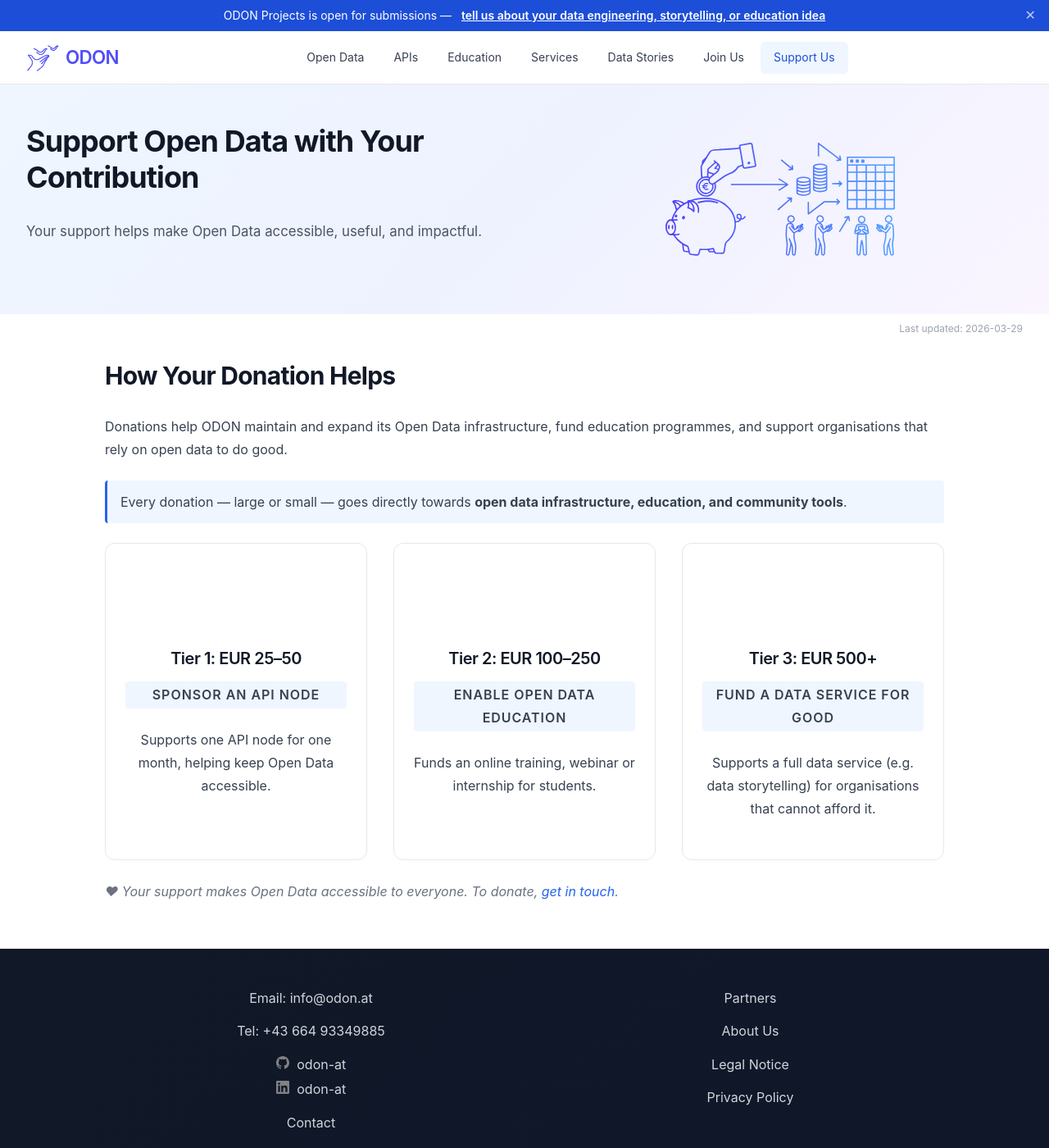
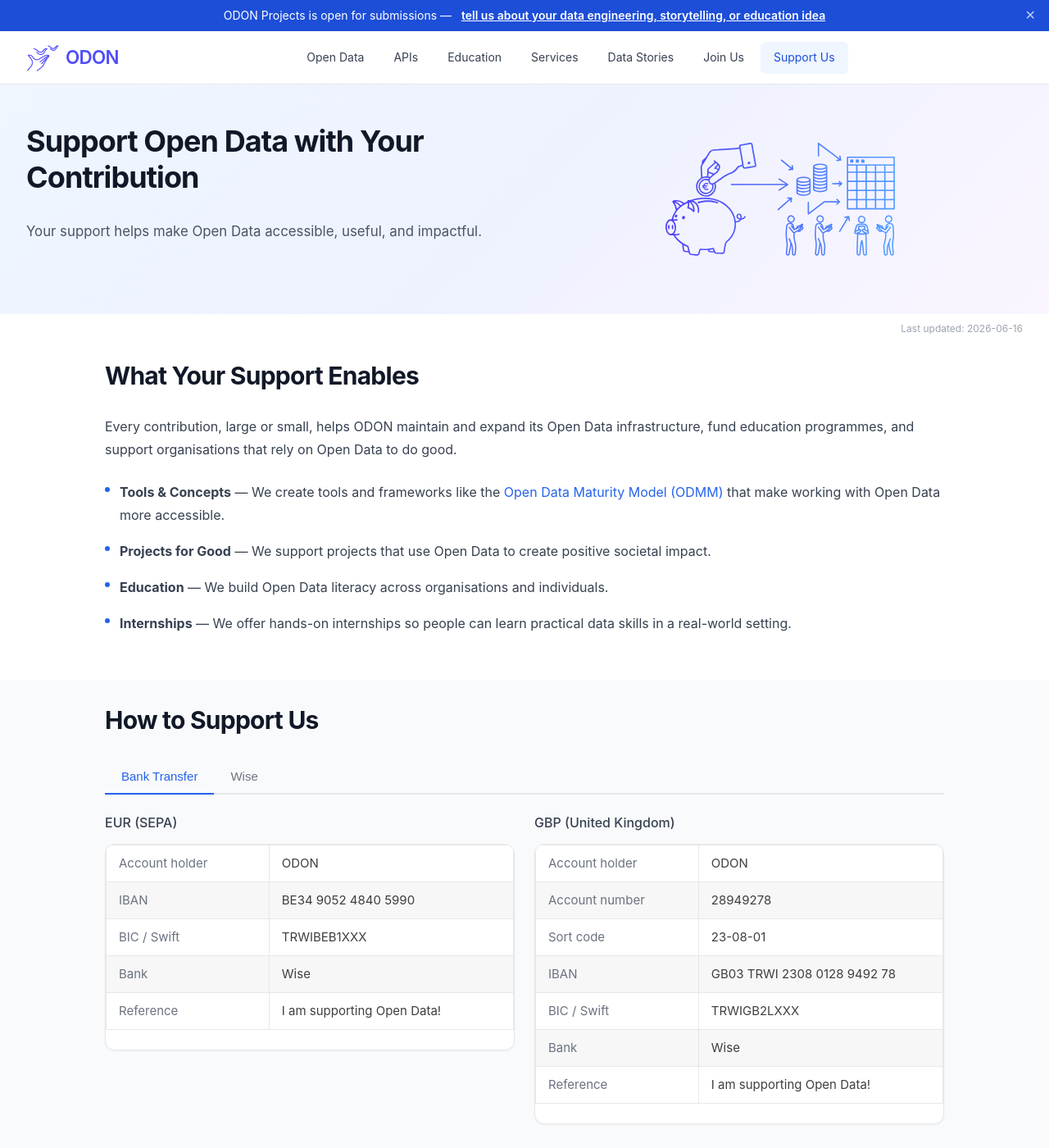
Before and after one commit to verein-odon/verein-odon.github.io, a Jekyll site: the page built from docs/en/supporters.md, in a window 1280 px wide and 1400 px high. Shown: the whole window at 82% size. Built offline with Jekyll 4.4.1, drawn with Linux system fonts in a browser that asks for light colours; some of the changed text lies outside the part shown.

Commit message:
Updated the 'Support Us' page

```diff
--- a/docs/en/supporters.md
+++ b/docs/en/supporters.md
@@ -5,41 +5,156 @@
 lang: en
 ref: supporters
 permalink: /en/supporters/
-last_updated: "2026-03-29 00:00"
+last_updated: "2026-06-16 00:00"
 ---
 
 <section class="section bg-white">
   <div class="container">
     <div class="content-section">
-      <h2>How Your Donation Helps</h2>
+      <h2>What Your Support Enables</h2>
       <p>
-        Donations help ODON maintain and expand its Open Data infrastructure, fund education programmes, and support organisations that rely on open data to do good.
+        Every contribution, large or small, helps ODON maintain and expand its Open Data infrastructure, fund education programmes, and support organisations that rely on Open Data to do good.
       </p>
-      <p style="background: #eff6ff; border-left: 3px solid #2563eb; padding: 0.75rem 1rem; border-radius: 0.25rem; margin-top: 1rem;">
-        Every donation — large or small — goes directly towards <b>open data infrastructure, education, and community tools</b>.
-      </p>
-      <div class="cards-grid">
-        <div class="card">
-          <div class="card-icon"></div>
-          <h3>Tier 1: EUR 25–50</h3>
-          <p class="membership-subtitle">Sponsor an API Node</p>
-          <p class="card-text">Supports one API node for one month, helping keep Open Data accessible.</p>
+      <ul class="bullet-list" style="margin-top: 1.5rem;">
+        <li>
+          <span class="bullet"></span>
+          <div>
+            <b>Tools &amp; Concepts</b> — We create tools and frameworks like the <a href="/en/open-data/#odmm">Open Data Maturity Model (ODMM)</a> that make working with Open Data more accessible.
+          </div>
+        </li>
+        <li>
+          <span class="bullet"></span>
+          <div>
+            <b>Projects for Good</b> — We support projects that use Open Data to create positive societal impact.
+          </div>
+        </li>
+        <li>
+          <span class="bullet"></span>
+          <div>
+            <b>Education</b> — We build Open Data literacy across organisations and individuals.
+          </div>
+        </li>
+        <li>
+          <span class="bullet"></span>
+          <div>
+            <b>Internships</b> — We offer hands-on internships so people can learn practical data skills in a real-world setting.
+          </div>
+        </li>
+      </ul>
+    </div>
+  </div>
+</section>
+
+<section class="section bg-gray">
+  <div class="container">
+    <div class="content-section">
+      <h2>How to Support Us</h2>
+      <div style="margin-top: 1.5rem;">
+        <div style="display: flex; border-bottom: 2px solid var(--color-gray-200);">
+          <button id="tab-sepa" onclick="showTab('sepa')"
+            style="padding: 0.75rem 1.25rem; border: none; background: none; cursor: pointer; font-weight: 500; font-size: 0.9375rem; color: var(--color-blue-600); border-bottom: 2px solid var(--color-blue-600); margin-bottom: -2px;">
+            Bank Transfer
+          </button>
+          <button id="tab-wise" onclick="showTab('wise')"
+            style="padding: 0.75rem 1.25rem; border: none; background: none; cursor: pointer; font-weight: 500; font-size: 0.9375rem; color: var(--color-gray-500); border-bottom: 2px solid transparent; margin-bottom: -2px;">
+            Wise
+          </button>
         </div>
-        <div class="card">
-          <div class="card-icon"></div>
-          <h3>Tier 2: EUR 100–250</h3>
-          <p class="membership-subtitle">Enable Open Data Education</p>
-          <p class="card-text">Funds an online training, webinar or internship for students.</p>
+        <div id="tabpanel-sepa" style="padding: 1.25rem 0; display: flex; gap: 1.5rem; flex-wrap: wrap; align-items: flex-start;">
+          <div style="flex: 1; min-width: 14rem;">
+            <p style="font-weight: 500; margin-bottom: 0.75rem;">EUR (SEPA)</p>
+            <div class="table-container">
+              <div class="table-wrapper">
+                <table>
+                  <tbody>
+                    <tr>
+                      <td style="color: var(--color-gray-500); width: 40%;">Account holder</td>
+                      <td>ODON</td>
+                    </tr>
+                    <tr>
+                      <td style="color: var(--color-gray-500);">IBAN</td>
+                      <td>BE34 9052 4840 5990</td>
+                    </tr>
+                    <tr>
+                      <td style="color: var(--color-gray-500);">BIC / Swift</td>
+                      <td>TRWIBEB1XXX</td>
+                    </tr>
+                    <tr>
+                      <td style="color: var(--color-gray-500);">Bank</td>
+                      <td>Wise</td>
+                    </tr>
+                    <tr>
+                      <td style="color: var(--color-gray-500);">Reference</td>
+                      <td>I am supporting Open Data!</td>
+                    </tr>
+                  </tbody>
+                </table>
+              </div>
+            </div>
+          </div>
+          <div style="flex: 1; min-width: 14rem;">
+            <p style="font-weight: 500; margin-bottom: 0.75rem;">GBP (United Kingdom)</p>
+            <div class="table-container">
+              <div class="table-wrapper">
+                <table>
+                  <tbody>
+                    <tr>
+                      <td style="color: var(--color-gray-500); width: 40%;">Account holder</td>
+                      <td>ODON</td>
+                    </tr>
+                    <tr>
+                      <td style="color: var(--color-gray-500);">Account number</td>
+                      <td>28949278</td>
+                    </tr>
+                    <tr>
+                      <td style="color: var(--color-gray-500);">Sort code</td>
+                      <td>23-08-01</td>
+                    </tr>
+                    <tr>
+                      <td style="color: var(--color-gray-500);">IBAN</td>
+                      <td>GB03 TRWI 2308 0128 9492 78</td>
+                    </tr>
+                    <tr>
+                      <td style="color: var(--color-gray-500);">BIC / Swift</td>
+                      <td>TRWIGB2LXXX</td>
+                    </tr>
+                    <tr>
+                      <td style="color: var(--color-gray-500);">Bank</td>
+                      <td>Wise</td>
+                    </tr>
+                    <tr>
+                      <td style="color: var(--color-gray-500);">Reference</td>
+                      <td>I am supporting Open Data!</td>
+                    </tr>
+                  </tbody>
+                </table>
+              </div>
+            </div>
+          </div>
         </div>
-        <div class="card">
-          <div class="card-icon"></div>
-          <h3>Tier 3: EUR 500+</h3>
-          <p class="membership-subtitle">Fund a Data Service for Good</p>
-          <p class="card-text">Supports a full data service (e.g. data storytelling) for organisations that cannot afford it.</p>
+        <div id="tabpanel-wise" style="display: none; padding: 1.25rem 0;">
+          <div style="display: flex; gap: 1.5rem; align-items: center; flex-wrap: wrap;">
+            <div>
+              <img src="/assets/images/wise-qr-code.png" alt="Scan to support via Wise" style="max-width: 200px; display: block;">
+            </div>
+            <div>
+              <a href="https://wise.com/pay/business/odon" target="_blank" rel="noopener">wise.com/pay/business/odon</a>
+            </div>
+          </div>
         </div>
       </div>
+      <script>
+        function showTab(tab) {
+          ['sepa', 'wise'].forEach(function(t) {
+            var active = t === tab;
+            document.getElementById('tab-' + t).style.color = active ? 'var(--color-blue-600)' : 'var(--color-gray-500)';
+            document.getElementById('tab-' + t).style.borderBottom = active ? '2px solid var(--color-blue-600)' : '2px solid transparent';
+            document.getElementById('tabpanel-' + t).style.display = active ? (t === 'sepa' ? 'flex' : 'block') : 'none';
+          });
+        }
+      </script>
       <p style="margin-top: 1.5rem; color: var(--color-gray-500); font-style: italic;">
-        &#9829; Your support makes Open Data accessible to everyone. To donate, <a href="/en/contact/">get in touch</a>.
+        &#9829; Your support makes Open Data accessible to everyone. Questions? <a href="/en/contact/">Get in touch</a>.
       </p>
     </div>
   </div>
```
Also changed, not shown: docs/assets/images/wise-qr-code.png (added).
